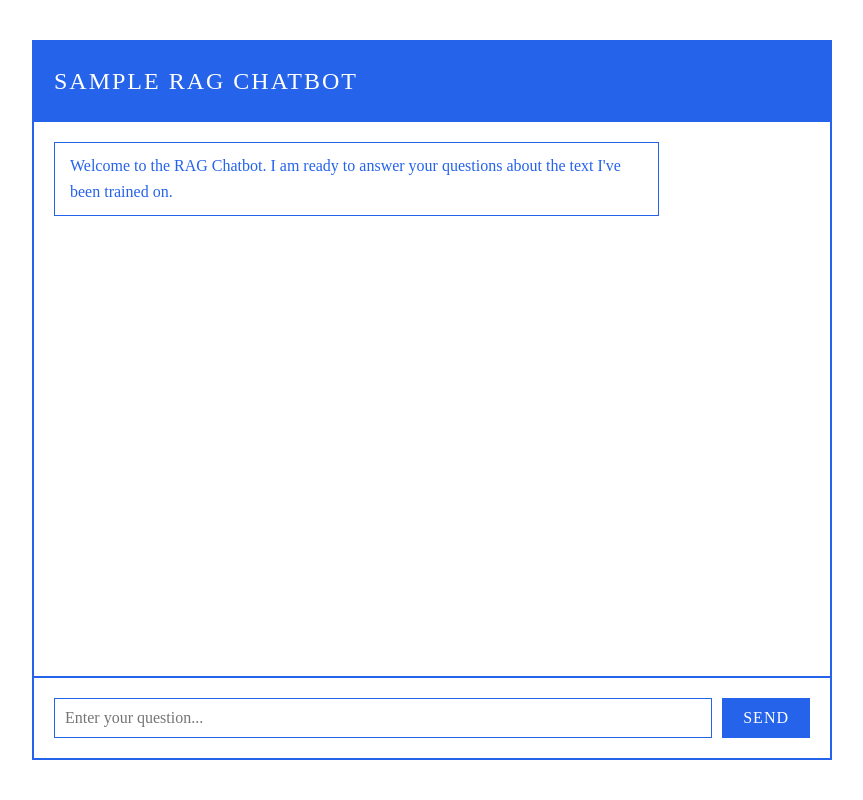
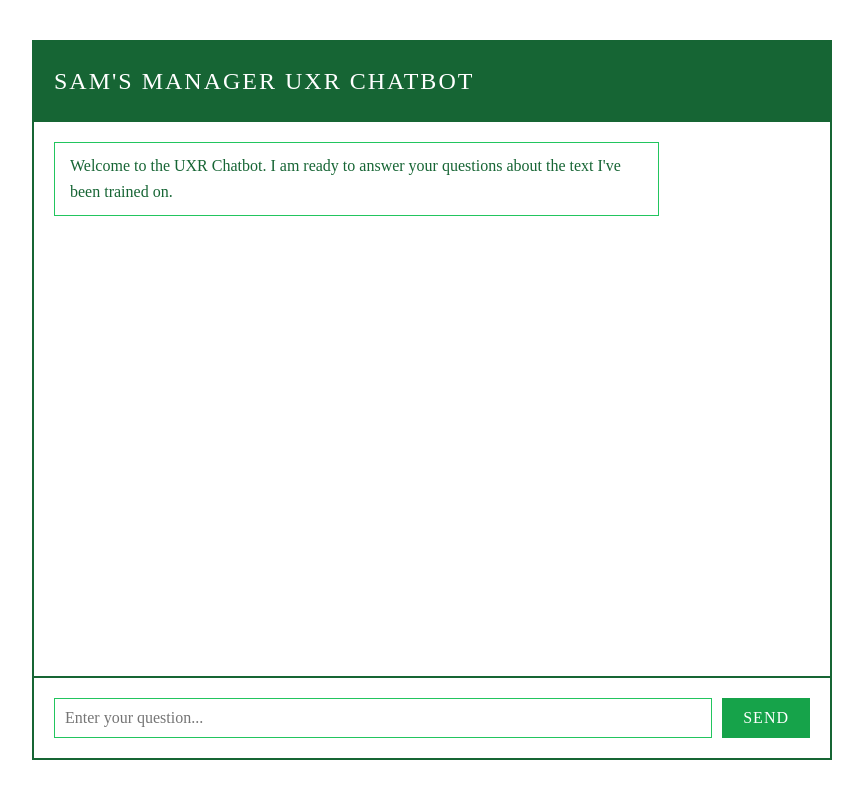
Before and after one commit to SamRyu7/sam-ryu-manager-tooling-uxr, a Flask app: page / in a window 1280 px wide. Shown: the whole page, without its empty margins (208-1071 px from the left). Run offline with Flask 3, Linux system fonts and the light colour scheme.

Commit message:
Update index.html

```diff
--- a/templates/index.html
+++ b/templates/index.html
@@ -3,17 +3,148 @@
 <head>
     <meta charset="UTF-8">
     <meta name="viewport" content="width=device-width, initial-scale=1.0">
-    <title>SAMPLE RAG CHATBOT</title>
-    <link rel="stylesheet" href="{{ url_for('static', filename='css/style.css') }}">
+    <title>Sam's Manager UXR Chatbot</title>
+    <style>
+        * {
+            margin: 0;
+            padding: 0;
+            box-sizing: border-box;
+        }
+        body {
+            font-family: "Times New Roman", Times, serif;
+            line-height: 1.6;
+            background-color: white;
+            height: 100vh;
+            display: flex;
+            justify-content: center;
+            align-items: center;
+            color: #166534;
+        }
+        .chat-container {
+            width: 90%;
+            max-width: 800px;
+            height: 90vh;
+            background-color: white;
+            border: 2px solid #166534;
+            display: flex;
+            flex-direction: column;
+        }
+        .chat-header {
+            padding: 20px;
+            background-color: #166534;
+            color: white;
+            border-bottom: 2px solid #166534;
+        }
+        .chat-header h1 {
+            font-size: 1.5rem;
+            font-weight: normal;
+            text-transform: uppercase;
+            letter-spacing: 2px;
+        }
+        .chat-messages {
+            flex: 1;
+            padding: 20px;
+            overflow-y: auto;
+            background-color: white;
+        }
+        .message {
+            margin-bottom: 15px;
+            padding: 10px 15px;
+            max-width: 80%;
+            word-wrap: break-word;
+            border: 1px solid #22c55e;
+        }
+        .message.user {
+            background-color: #16a34a;
+            color: white;
+            margin-left: auto;
+        }
+        .message.bot {
+            background-color: white;
+            color: #166534;
+            margin-right: auto;
+            border: 1px solid #22c55e;
+        }
+        .message.system {
+            background-color: white;
+            color: #15803d;
+            font-size: 0.9em;
+            border: 1px dashed #22c55e;
+            margin: 10px auto;
+            max-width: 90%;
+        }
+        .message.error {
+            background-color: #dc2626;
+            color: white;
+            margin: 10px auto;
+            max-width: 90%;
+        }
+        .chat-input {
+            padding: 20px;
+            border-top: 2px solid #166534;
+            background-color: white;
+        }
+        #chat-form {
+            display: flex;
+            gap: 10px;
+        }
+        #user-input {
+            flex: 1;
+            padding: 10px;
+            border: 1px solid #22c55e;
+            font-family: "Times New Roman", Times, serif;
+            font-size: 1rem;
+            background-color: white;
+        }
+        #user-input:focus {
+            outline: none;
+            border-color: #16a34a;
+        }
+        button {
+            padding: 10px 20px;
+            background-color: #16a34a;
+            color: white;
+            border: 1px solid #16a34a;
+            cursor: pointer;
+            font-family: "Times New Roman", Times, serif;
+            font-size: 1rem;
+            text-transform: uppercase;
+            letter-spacing: 1px;
+        }
+        button:hover {
+            background-color: white;
+            color: #16a34a;
+        }
+        button:disabled {
+            background-color: #86efac;
+            color: white;
+            cursor: not-allowed;
+        }
+        /* Custom scrollbar for retro feel */
+        ::-webkit-scrollbar {
+            width: 10px;
+        }
+        ::-webkit-scrollbar-track {
+            background: white;
+            border: 1px solid #22c55e;
+        }
+        ::-webkit-scrollbar-thumb {
+            background: #16a34a;
+            border: 1px solid #16a34a;
+        }
+        ::-webkit-scrollbar-thumb:hover {
+            background: #166534;
+        }
+    </style>
 </head>
 <body>
     <div class="chat-container">
         <div class="chat-header">
-            <h1>SAMPLE RAG CHATBOT</h1>
+            <h1>Sam's Manager UXR Chatbot</h1>
         </div>
         <div class="chat-messages" id="chat-messages">
             <div class="message bot">
-                Welcome to the RAG Chatbot. I am ready to answer your questions about the text I've been trained on.
+                Welcome to the UXR Chatbot. I am ready to answer your questions about the text I've been trained on.
             </div>
         </div>
         <div class="chat-input">
@@ -23,7 +154,6 @@
             </form>
         </div>
     </div>
-
     <script>
         document.getElementById('chat-form').addEventListener('submit', async (e) => {
             e.preventDefault();
@@ -77,7 +207,6 @@
                 submitButton.disabled = false;
             }
         });
-
         function addMessage(text, type) {
             const messagesDiv = document.getElementById('chat-messages');
             const messageDiv = document.createElement('div');
```
